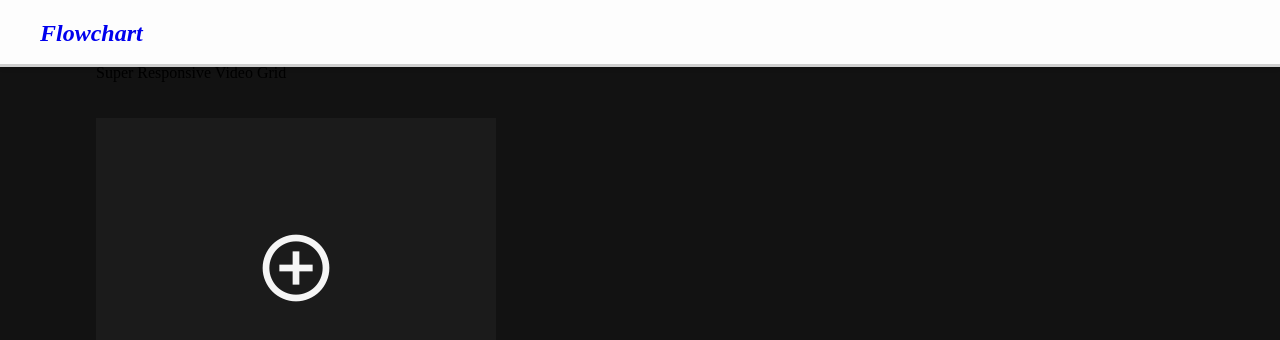
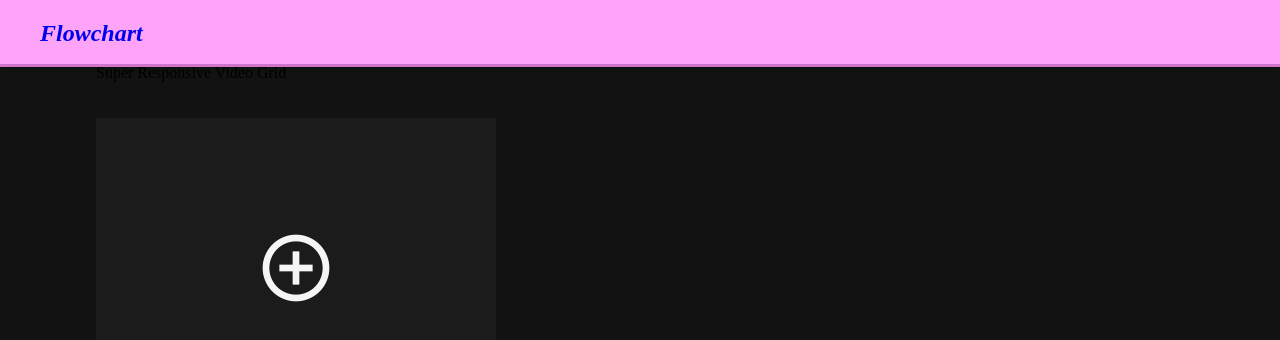
Before and after one commit to Steven-Low/flowchart, a React (Create React App) app: page / in a window 1280 px wide. Shown: the top 340 px of the page. Built offline with nearby package versions, Linux system fonts and the light colour scheme.

Commit message:
flowchart 2.0.0

```diff
--- a/src/Home/home.css
+++ b/src/Home/home.css
@@ -92,7 +92,7 @@ body {
     top: 0;
     left: 0;
     width: 100%;
-    background-color: #ffffffcc;
+    background-color: #ff90f9cc;
     box-shadow: 0 2px 4px rgba(0, 0, 0, 0.1);
     z-index: 1000;
   }
```
